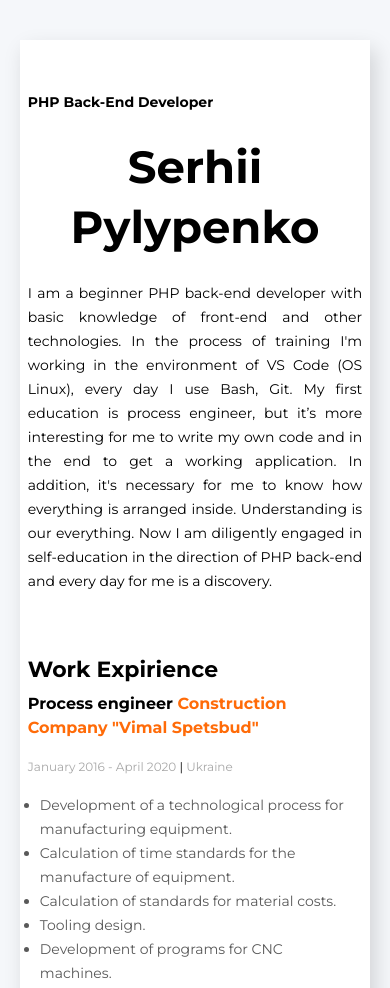
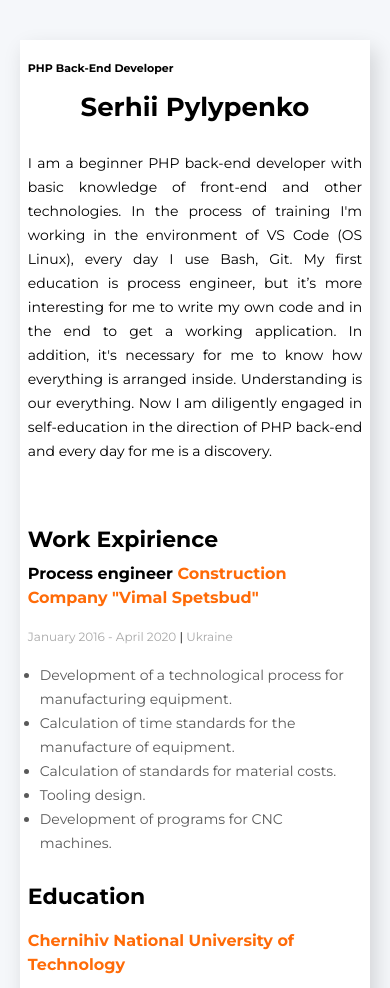
Before and after one commit to jPee2k/go-it, a plain HTML site: page index.html in a window 390 px wide. Shown: the top 988 px of the page. Drawn offline with Linux system fonts and the light colour scheme.

Commit message:
edited title for mobile

```diff
--- a/css/style.css
+++ b/css/style.css
@@ -48,7 +48,7 @@ body {
   .about-me {
     order: 1;
 
-    padding: 50px 5vw 50px 5vw;
+    padding: 16px 5vw 50px 5vw;
   }
 
   .sidebar {
@@ -67,6 +67,11 @@ body {
     right: 5vw;
     top: 10vh;
   }
+
+  .info-container #name {
+    font-size: 35px;
+    line-height: 55px;
+  }
 }
 
 @media screen and (max-width: 420px) {
@@ -84,6 +89,17 @@ body {
   .about-me {
     padding-right: 2vw;
     padding-left: 2vw;
+  }
+
+  .info-container #profession {
+    font-size: 11px;
+
+    margin-bottom: 8px;
+  }
+
+  .info-container #name {
+    font-size: 26px;
+    line-height: 39px;
   }
 }
 
```
